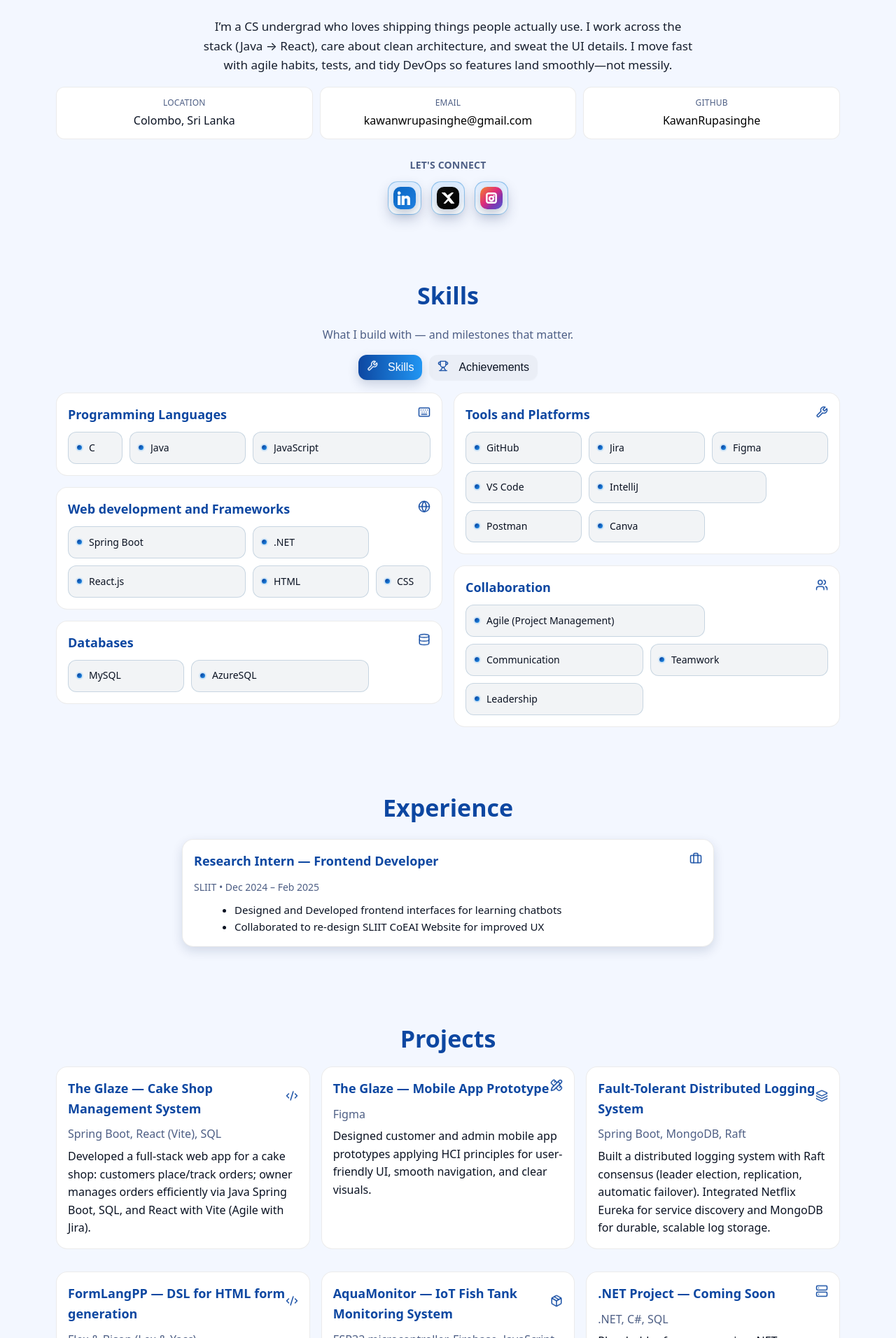
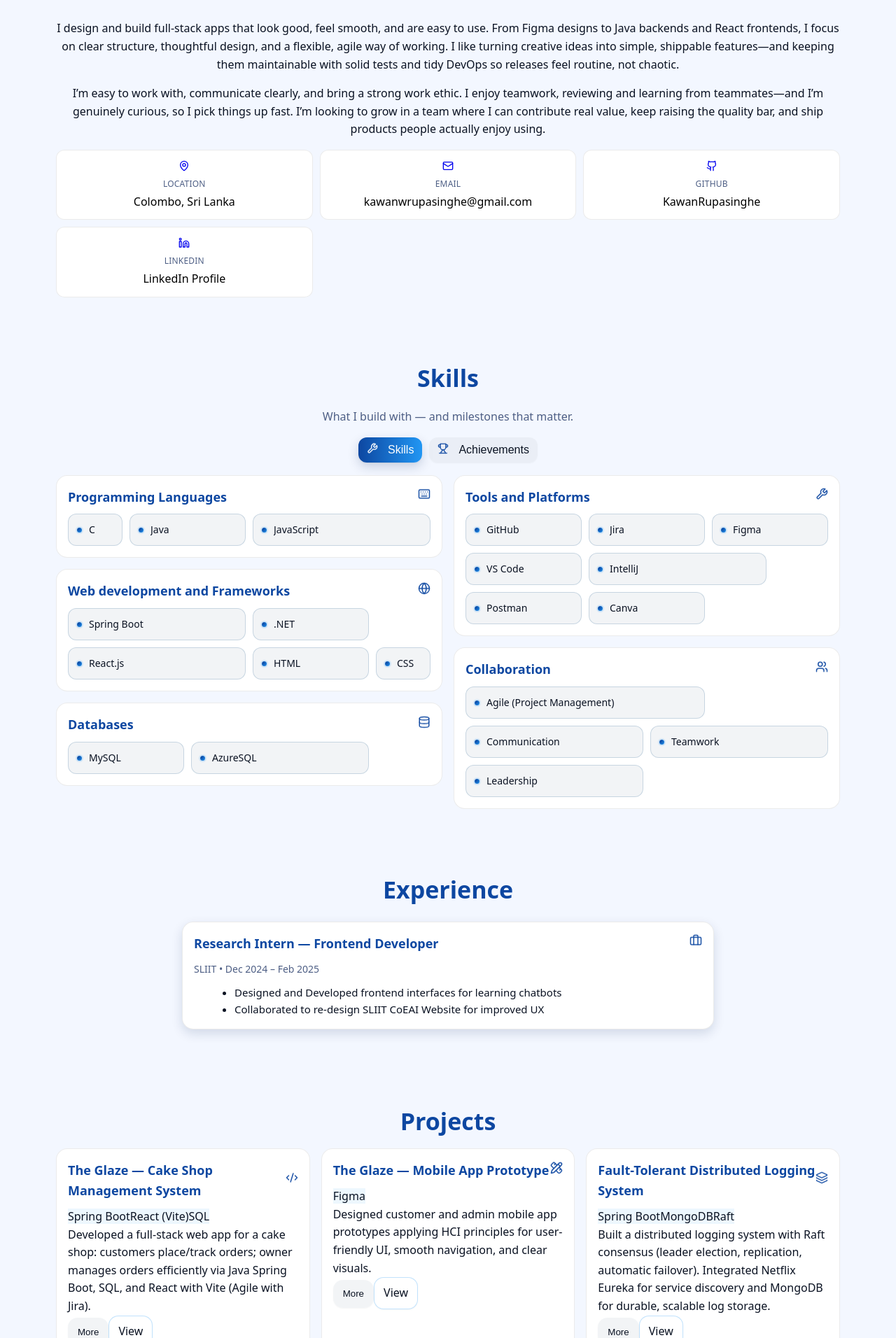
Before and after one commit to KawanRupasinghe/kawanr-portfolio, a React (Vite) app: page / in a window 1280 px wide. Shown: the part 888-2800 px from the top of the page at 70% size. Built offline with nearby package versions, Linux system fonts and the light colour scheme.

Commit message:
improve UI elements

```diff
--- a/src/components/About.jsx
+++ b/src/components/About.jsx
@@ -1,89 +1,79 @@
+import { Github, Linkedin, Mail, MapPin } from "lucide-react";
 import { profile } from "../data";
 
-/** X (Twitter) — clean inline logo */
-function XIcon({ size = 20 }) {
-  return (
-    <svg width={size} height={size} viewBox="0 0 24 24" aria-hidden="true" focusable="false" role="img">
-      <path d="M18.3 3H21l-6.65 7.6L22.5 21h-5.5l-4.3-5.2L7.7 21H5l7.05-8.05L1.5 3h5.6l4 4.8L18.3 3Z" fill="currentColor"/>
-    </svg>
-  );
-}
-
-/** Instagram — compact solid mark (white via currentColor) */
-function InstagramIcon({ size = 20 }) {
-  return (
-    <svg width={size} height={size} viewBox="0 0 24 24" aria-hidden="true" focusable="false" role="img">
-      <path
-        d="M7 3h10a4 4 0 0 1 4 4v10a4 4 0 0 1-4 4H7a4 4 0 0 1-4-4V7a4 4 0 0 1 4-4Zm0 2a2 2 0 0 0-2 2v10a2 2 0 0 0 2 2h10a2 2 0 0 0 2-2V7a2 2 0 0 0-2-2H7Zm5 3.5a4.5 4.5 0 1 1 0 9 4.5 4.5 0 0 1 0-9Zm0 2a2.5 2.5 0 1 0 0 5 2.5 2.5 0 0 0 0-5Zm4.25-3.25a1 1 0 1 1 0 2 1 1 0 0 1 0-2Z"
-        fill="currentColor"
-      />
-    </svg>
-  );
-}
-
-/** LinkedIn — minimal inline (white via currentColor) */
-function LinkedInIcon({ size = 20 }) {
-  return (
-    <svg width={size} height={size} viewBox="0 0 24 24" aria-hidden="true" focusable="false" role="img">
-      <path fill="currentColor" d="M4.98 3.5C4.98 4.88 3.87 6 2.5 6S0 4.88 0 3.5 1.12 1 2.5 1s2.48 1.12 2.48 2.5zM.5 8.5h4V24h-4V8.5zm7.5 0h3.8v2.1h.1c.5-1 1.9-2.1 4-2.1 4.3 0 5.1 2.8 5.1 6.4V24h-4v-7.7c0-1.8 0-4.2-2.6-4.2s-3 2-3 4.1V24h-4V8.5z"/>
-    </svg>
-  );
-}
-
 export default function About() {
-  const socials = [
-    profile.linkedin && { key: "linkedin", href: profile.linkedin, icon: <LinkedInIcon /> },
-    profile.twitter  && { key: "x",        href: profile.twitter,  icon: <XIcon /> },
-    profile.instagram&& { key: "instagram",href: profile.instagram,icon: <InstagramIcon /> },
-  ].filter(Boolean);
-
   return (
     <section id="about" className="container section about">
       <h2 className="section__title">About</h2>
+      {profile.sectionSubtitles?.about && (
+        <p className="muted" style={{ marginTop: 2 }}>{profile.sectionSubtitles.about}</p>
+      )}
 
-      <p className="about__lead">
-        I’m a CS undergrad who loves shipping things people actually use.
-        I work across the stack (Java → React), care about clean architecture,
-        and sweat the UI details. I move fast with agile habits, tests, and tidy DevOps
-        so features land smoothly—not messily.
-      </p>
+      <div className="about__leads">
+        <p className="about__lead_2">
+          I design and build full-stack apps that look good, feel smooth, and are easy to use. From Figma designs to
+          Java backends and React frontends, I focus on clear structure, thoughtful design, and a flexible, agile way
+          of working. I like turning creative ideas into simple, shippable features—and keeping them maintainable
+          with solid tests and tidy DevOps so releases feel routine, not chaotic.
+        </p>
+        <p className="about__lead_2">
+          I’m easy to work with, communicate clearly, and bring a strong work ethic. I enjoy teamwork, reviewing and
+          learning from teammates—and I’m genuinely curious, so I pick things up fast. I’m looking to grow in a team
+          where I can contribute real value, keep raising the quality bar, and ship products people actually enjoy using.
+        </p>
+      </div>
 
       <div className="about__meta">
         <div className="about__meta-item hover-card">
-          <span className="about__meta-key">Location</span>
-          <span className="about__meta-val">{profile.location}</span>
+          <div className="about__meta-head">
+              <a
+                className="about__icon"
+                href={`https://www.google.com/maps/search/?api=1&query=${encodeURIComponent(profile.location || "")}`}
+                target="_blank"
+                rel="noreferrer"
+                aria-label="Open location in Google Maps"
+              >
+                <MapPin size={16} />
+              </a>
+            <span className="about__meta-key">Location</span>
+          </div>
+            <a
+              className="about__link about__meta-val"
+              href={`https://www.google.com/maps/search/?api=1&query=${encodeURIComponent(profile.location || "")}`}
+              target="_blank"
+              rel="noreferrer"
+            >
+              {profile.location}
+            </a>
         </div>
         <div className="about__meta-item hover-card">
-          <span className="about__meta-key">Email</span>
+          <div className="about__meta-head">
+              <a className="about__icon" href={`mailto:${profile.email}`} aria-label="Send email">
+                <Mail size={16} />
+              </a>
+            <span className="about__meta-key">Email</span>
+          </div>
           <a className="about__link" href={`mailto:${profile.email}`}>{profile.email}</a>
         </div>
         <div className="about__meta-item hover-card">
-          <span className="about__meta-key">GitHub</span>
+          <div className="about__meta-head">
+              <a className="about__icon" href={profile.github} target="_blank" rel="noreferrer" aria-label="Open GitHub profile">
+                <Github size={16} />
+              </a>
+            <span className="about__meta-key">GitHub</span>
+          </div>
           <a className="about__link" href={profile.github} target="_blank" rel="noreferrer">KawanRupasinghe</a>
         </div>
+        <div className="about__meta-item hover-card">
+          <div className="about__meta-head">
+              <a className="about__icon" href={profile.linkedin} target="_blank" rel="noreferrer" aria-label="Open LinkedIn profile">
+                <Linkedin size={16} />
+              </a>
+            <span className="about__meta-key">LinkedIn</span>
+          </div>
+          <a className="about__link" href={profile.linkedin} target="_blank" rel="noreferrer">LinkedIn Profile</a>
+        </div>
       </div>
-
-      {socials.length > 0 && (
-        <>
-          <h3 className="about__follow-title">Let's Connect</h3>
-          <ul className="about__socials about__socials--center">
-            {socials.map(s => (
-              <li key={s.key}>
-                <a
-                  className={`social-card social-${s.key}`}
-                  href={s.href}
-                  target="_blank"
-                  rel="noreferrer"
-                  aria-label={s.key === "x" ? "Follow on X" : `Follow on ${s.key}`}
-                  title={s.key === "x" ? "X" : s.key.charAt(0).toUpperCase()+s.key.slice(1)}
-                >
-                  <span className="social-card__icon">{s.icon}</span>
-                </a>
-              </li>
-            ))}
-          </ul>
-        </>
-      )}
     </section>
   );
 }
--- a/src/components/Experience.jsx
+++ b/src/components/Experience.jsx
@@ -5,6 +5,9 @@ export default function Experience() {
   return (
     <section id="experience" className="container section">
       <h2 className="section__title">Experience</h2>
+      {profile.sectionSubtitles?.experience && (
+        <p className="muted">{profile.sectionSubtitles.experience}</p>
+      )}
       <div className="xp-list">
         {profile.experience.map((e, i) => (
               <article className="xp-card category card glass show rise" key={i}>
--- a/src/components/Hero.jsx
+++ b/src/components/Hero.jsx
@@ -24,7 +24,7 @@ export default function Hero() {
       {/* Your photo (place the image at /public/me.jpg) */}
       <div className="hero__photo-wrap rise">
         <img
-          src="/me.png"
+          src="/public/images/me.png"
           alt="Portrait of Kawan Rupasinghe"
           className="hero__photo"
           loading="eager"
--- a/src/components/Projects.jsx
+++ b/src/components/Projects.jsx
@@ -1,4 +1,5 @@
-import { Code2, Layers, Package, PencilRuler, Server } from "lucide-react";
+import { Code2, Layers, Package, PencilRuler, Server, X } from "lucide-react";
+import React from "react";
 import { profile } from "../data";
 
 const crestFor = (title, stack) => {
@@ -11,9 +12,23 @@ const crestFor = (title, stack) => {
 };
 
 export default function Projects() {
+  const [open, setOpen] = React.useState(null);
+  const close = () => setOpen(null);
+  const tagsOf = (stack) => String(stack || "").split(',').map(s => s.trim()).filter(Boolean);
+  const pointsOf = (p) => {
+    const limitWords = (s, n = 14) => {
+      const parts = String(s).split(/\s+/).filter(Boolean);
+      return parts.length > n ? parts.slice(0, n).join(" ") + "…" : parts.join(" ");
+    };
+    const list = Array.isArray(p?.points) ? p.points : [];
+    return list.map((s) => limitWords(s));
+  };
   return (
       <section id="projects" className="container section">
         <h2 className="section__title">Projects</h2>
+        {profile.sectionSubtitles?.projects && (
+          <p className="muted">{profile.sectionSubtitles.projects}</p>
+        )}
         <div className="grid">
           {profile.projects.map((p) => {
             const Crest = crestFor(p.title, p.stack);
@@ -26,12 +41,65 @@ export default function Projects() {
                     <span className="crest__icon"><Crest size={18} /></span>
                   </span>
                 </header>
-                {p.stack && <p className="muted" style={{ margin: "0 0 6px" }}>{p.stack}</p>}
-                {p.desc && <p style={{ margin: 0 }}>{p.desc}</p>}
+                {p.stack && (
+                  <div className="tags" aria-label="Technologies">
+                    {tagsOf(p.stack).map((t) => (
+                      <span key={t} className="tag chip-ghost">{t}</span>
+                    ))}
+                  </div>
+                )}
+                {p.desc && <p className="project__desc one-line" style={{ margin: 0 }}>{p.desc}</p>}
+                <div className="project__footer">
+                  <button className="btn btn--xs ghost" type="button" onClick={() => setOpen(p)} style={{ cursor:'pointer' }}>More</button>
+                  {p.link && (
+                    <a className="btn btn--xs outline" href={p.link} target="_blank" rel="noreferrer">View</a>
+                  )}
+                </div>
               </article>
             );
           })}
         </div>
+        {open && (
+          <div className="modal-backdrop" onClick={close}>
+            <div className="modal card" role="dialog" aria-modal="true" aria-label={`${open.title} details`} onClick={(e) => e.stopPropagation()}>
+              <header className="modal__header">
+                <h3 className="section__title" style={{ margin: 0 }}>{open.title}</h3>
+                <button className="icon-btn" aria-label="Close" onClick={close}><X size={16} /></button>
+              </header>
+              {(() => { const isFigma = String(open.stack || '').toLowerCase().includes('figma');
+              return (
+              <div className={`modal__content modal__content--split ${isFigma ? 'modal__content--figma' : ''}`}>
+                <div className={`modal__media ${isFigma ? 'modal__media--sm' : ''}`}>
+                  <img src={open.image || "/images/placeholder.svg"} alt="Project preview" />
+                </div>
+                <div className="modal__body">
+                  {open.stack && (
+                    <div className="tags" style={{ marginTop: 4, justifyContent:'flex-start' }}>
+                      {tagsOf(open.stack).map((t) => (
+                        <span key={t} className="tag chip-ghost">{t}</span>
+                      ))}
+                    </div>
+                  )}
+                  {open.desc && (
+                    <p style={{ marginTop: 8 }}>{open.desc}</p>
+                  )}
+                  {pointsOf(open).length > 0 && (
+                    <>
+                      <h4 className="modal__subheading" style={{ marginTop: 12, textAlign: 'left' }}>Key Features</h4>
+                      <ul className="card__list" style={{ marginTop: 6, textAlign: 'left' }}>
+                        {pointsOf(open).map((pt, i) => (<li key={i}>{pt}</li>))}
+                      </ul>
+                    </>
+                  )}
+                  <div className="modal__actions">
+                    {open.link && <a className="btn btn--sm outline" href={open.link} target="_blank" rel="noreferrer">View</a>}
+                  </div>
+                </div>
+              </div>
+              ); })()}
+            </div>
+          </div>
+        )}
       </section>
   );
 }
```
Also changed, not shown: src/components/Header.jsx (+4 -4 lines).
